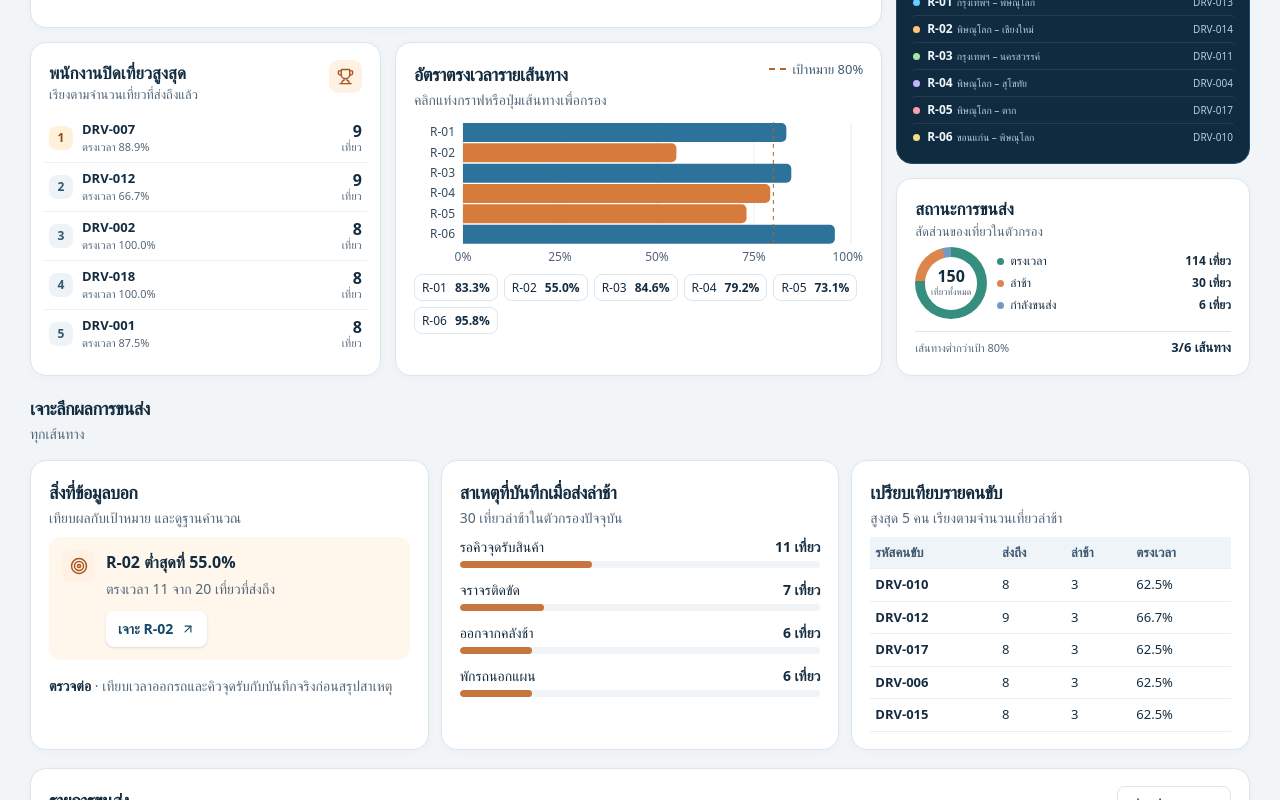
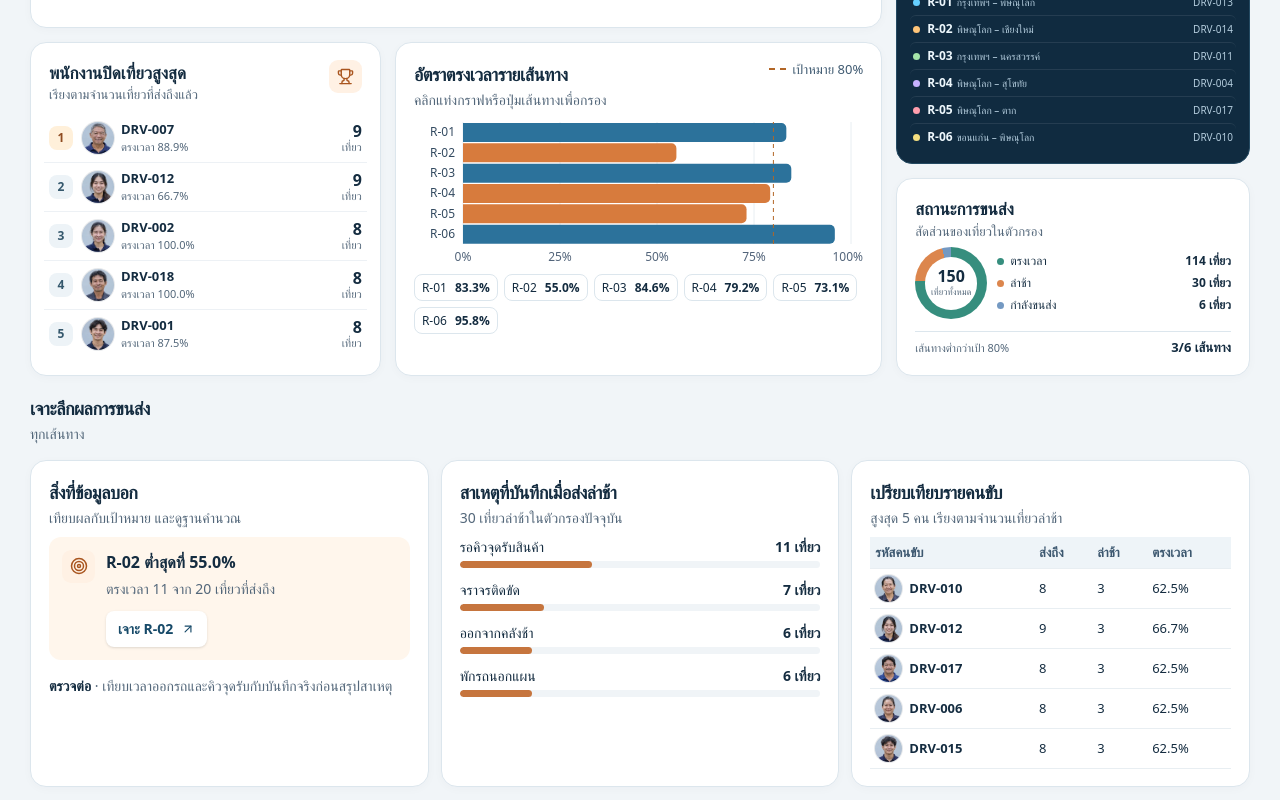
Before and after one commit to James-Chirawat/VisualizationDemo, a Next.js app: page / in a window 1280 px wide. Shown: the part 920-1720 px from the top of the page. Built offline with nearby package versions, Linux system fonts and the light colour scheme.

Commit message:
Add fictional driver portraits to dashboard rankings

```diff
--- a/app/globals.css
+++ b/app/globals.css
@@ -398,3 +398,8 @@ button:not(:disabled), select { cursor: pointer; }
   .topbar-nav button { gap: 4px; padding: 4px 6px; font-size: 12px; }
   .main, .section-block { scroll-margin-top: 108px; }
 }
+
+.driver-identity { display: flex; min-width: 0; align-items: center; gap: 7px; }
+.driver-avatar { display: inline-grid; place-items: center; flex: none; width: 32px; height: 32px; border-radius: 50%; background-color: #e7eff5; background-repeat: no-repeat; box-shadow: 0 0 0 1px #142b401a; }
+.driver-avatar-fallback { color: #46687e; }
+.data-table .driver-avatar { width: 27px; height: 27px; }
--- a/components/dashboard.tsx
+++ b/components/dashboard.tsx
@@ -5,6 +5,7 @@ import { Dialog } from "radix-ui";
 import { Area, AreaChart, Bar, BarChart, CartesianGrid, Cell, ReferenceLine, ResponsiveContainer, Tooltip, XAxis, YAxis } from "recharts";
 import { Button } from "@/components/ui/button";
 import { Card } from "@/components/ui/card";
+import { DriverAvatar } from "@/components/driver-avatar";
 import { ChatPanel } from "@/components/chat-panel";
 import { LineAlerts, LineLogo } from "@/components/line-alerts";
 import { FleetMonitor } from "@/components/fleet-monitor";
@@ -140,7 +141,7 @@ export function Dashboard() {
               {byReason.length ? <div className="reason-list">{byReason.map(item => <div key={item.reason}><div className="mb-1 flex items-center justify-between gap-2 text-sm"><span>{item.reason}</span><b>{item.count} เที่ยว</b></div><div className="reason-track"><div style={{ width: `${item.count / summary.late * 100}%` }} /></div></div>)}</div> : <Empty>ไม่มีเที่ยวล่าช้าในตัวกรองนี้</Empty>}
             </Card>
             <Card className="panel"><Heading title="เปรียบเทียบรายคนขับ" subtitle="สูงสุด 5 คน เรียงตามจำนวนเที่ยวล่าช้า" />
-              {drivers.length ? <div className="overflow-x-auto"><table className="data-table compact"><thead><tr><th>รหัสคนขับ</th><th>ส่งถึง</th><th>ล่าช้า</th><th>ตรงเวลา</th></tr></thead><tbody>{drivers.map(driver => <tr key={driver.id}><td><b>{driver.id}</b></td><td>{driver.completed}</td><td>{driver.late}</td><td>{pct(driver.rate)}</td></tr>)}</tbody></table></div> : <Empty>ไม่มีรายการคนขับ</Empty>}
+              {drivers.length ? <div className="overflow-x-auto"><table className="data-table compact"><thead><tr><th>รหัสคนขับ</th><th>ส่งถึง</th><th>ล่าช้า</th><th>ตรงเวลา</th></tr></thead><tbody>{drivers.map(driver => <tr key={driver.id}><td><span className="driver-identity"><DriverAvatar driverId={driver.id} /><b>{driver.id}</b></span></td><td>{driver.completed}</td><td>{driver.late}</td><td>{pct(driver.rate)}</td></tr>)}</tbody></table></div> : <Empty>ไม่มีรายการคนขับ</Empty>}
             </Card>
           </div>
         </section>
--- /dev/null
+++ b/components/driver-avatar.tsx
@@ -0,0 +1,18 @@
+import { UserRound } from "lucide-react";
+
+const columns = 6;
+const rows = 3;
+
+export function DriverAvatar({ driverId }: { driverId: string }) {
+  const index = Number(/^DRV-(\d{3})$/.exec(driverId)?.[1]) - 1;
+  if (!Number.isInteger(index) || index < 0 || index >= columns * rows) {
+    return <span className="driver-avatar driver-avatar-fallback" aria-hidden="true"><UserRound size={16} /></span>;
+  }
+  const column = index % columns;
+  const row = Math.floor(index / columns);
+  return <span className="driver-avatar" aria-hidden="true" style={{
+    backgroundImage: "url(/driver-portraits.webp)",
+    backgroundSize: `${columns * 100}% ${rows * 100}%`,
+    backgroundPosition: `${column / (columns - 1) * 100}% ${row / (rows - 1) * 100}%`,
+  }} />;
+}
--- a/components/operations-cards.tsx
+++ b/components/operations-cards.tsx
@@ -1,6 +1,7 @@
 "use client";
 
 import { Trophy } from "lucide-react";
+import { DriverAvatar } from "@/components/driver-avatar";
 import { Card } from "@/components/ui/card";
 import { num, pct, target, type metrics } from "@/lib/analytics";
 
@@ -13,7 +14,7 @@ export function DriverLeaders({ drivers, onViewDriver }: { drivers: DriverResult
     {drivers.length ? <ol className="leader-list">{drivers.map((driver, index) => <li key={driver.id}>
       <button type="button" onClick={() => onViewDriver(driver.id)} aria-label={`ดูเที่ยวของ ${driver.id}`}>
         <span className="leader-rank">{index + 1}</span>
-        <span className="leader-name"><b>{driver.id}</b><small>ตรงเวลา {pct(driver.rate)}</small></span>
+        <span className="driver-identity"><DriverAvatar driverId={driver.id} /><span className="leader-name"><b>{driver.id}</b><small>ตรงเวลา {pct(driver.rate)}</small></span></span>
         <span className="leader-count"><b>{driver.completed}</b><small>เที่ยว</small></span>
       </button>
     </li>)}</ol> : <p className="leader-empty">ไม่มีเที่ยวที่ส่งถึงในตัวกรองนี้</p>}
```
Also changed, not shown: public/driver-portraits.webp (added).
